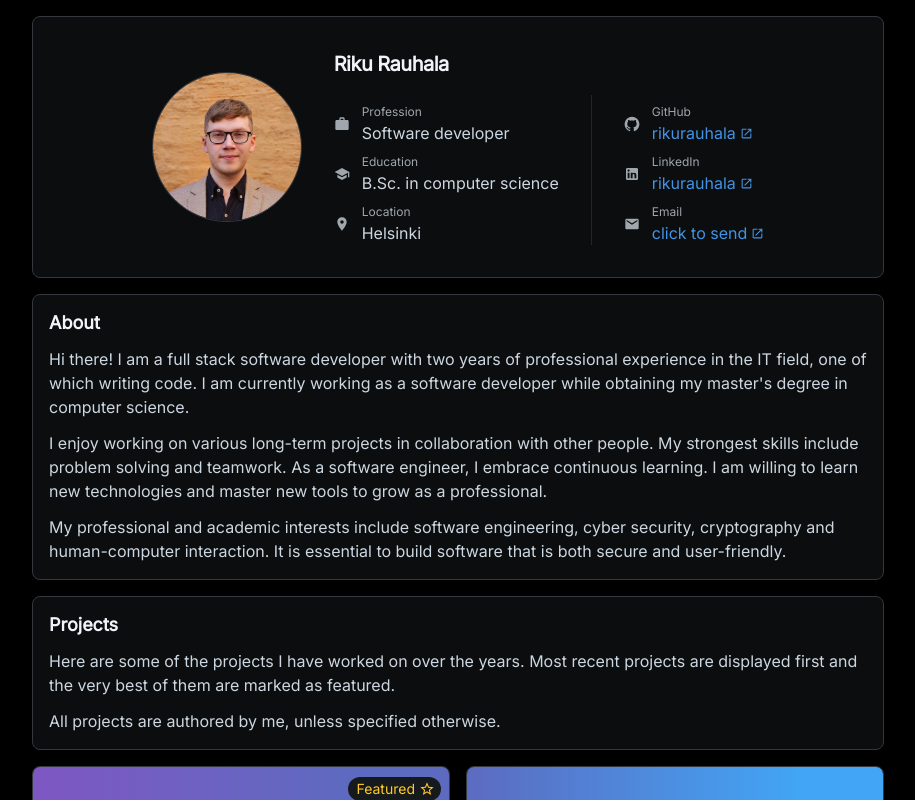
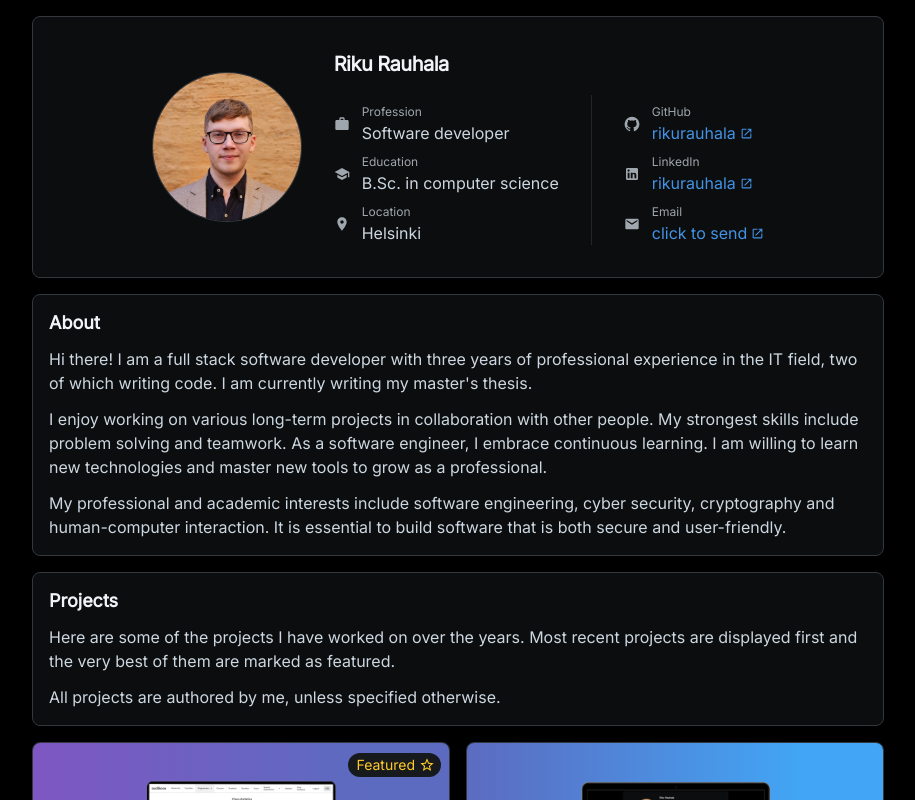
Before and after one commit to rikurauhala/rikurauhala.github.io, a React (Vite) app: page / in a window 1280 px wide. Shown: the top 800 px of the page, without its empty margins (182-1097 px from the left). Built offline with nearby package versions, Linux system fonts and the light colour scheme.

Commit message:
Update about section content

```diff
--- a/src/content/about.ts
+++ b/src/content/about.ts
@@ -1,7 +1,6 @@
 export const about = `
-  Hi there! I am a full stack software developer with two years of professional experience in
-  the IT field, one of which writing code. I am currently working as a software developer
-  while obtaining my master's degree in computer science.
+  Hi there! I am a full stack software developer with three years of professional experience in
+  the IT field, two of which writing code. I am currently writing my master's thesis.
 
   I enjoy working on various long-term projects in collaboration with other people. My
   strongest skills include problem solving and teamwork. As a software engineer, I embrace
```
